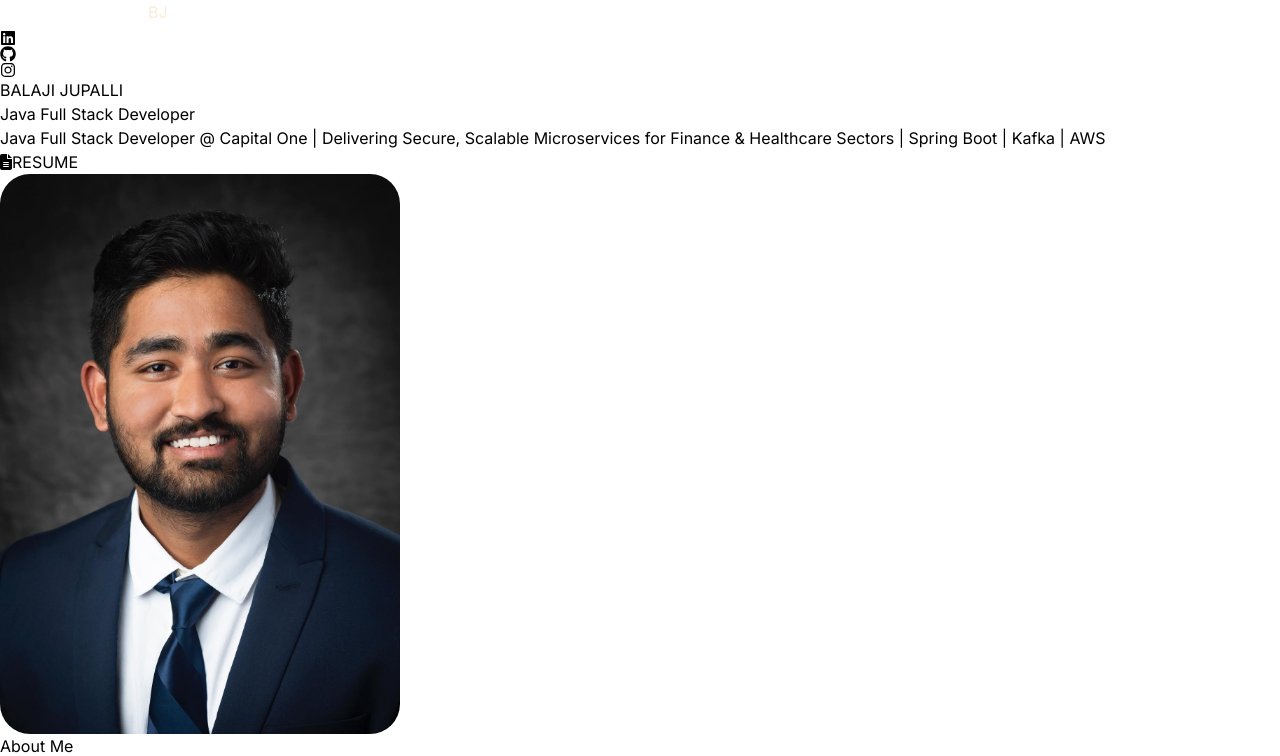
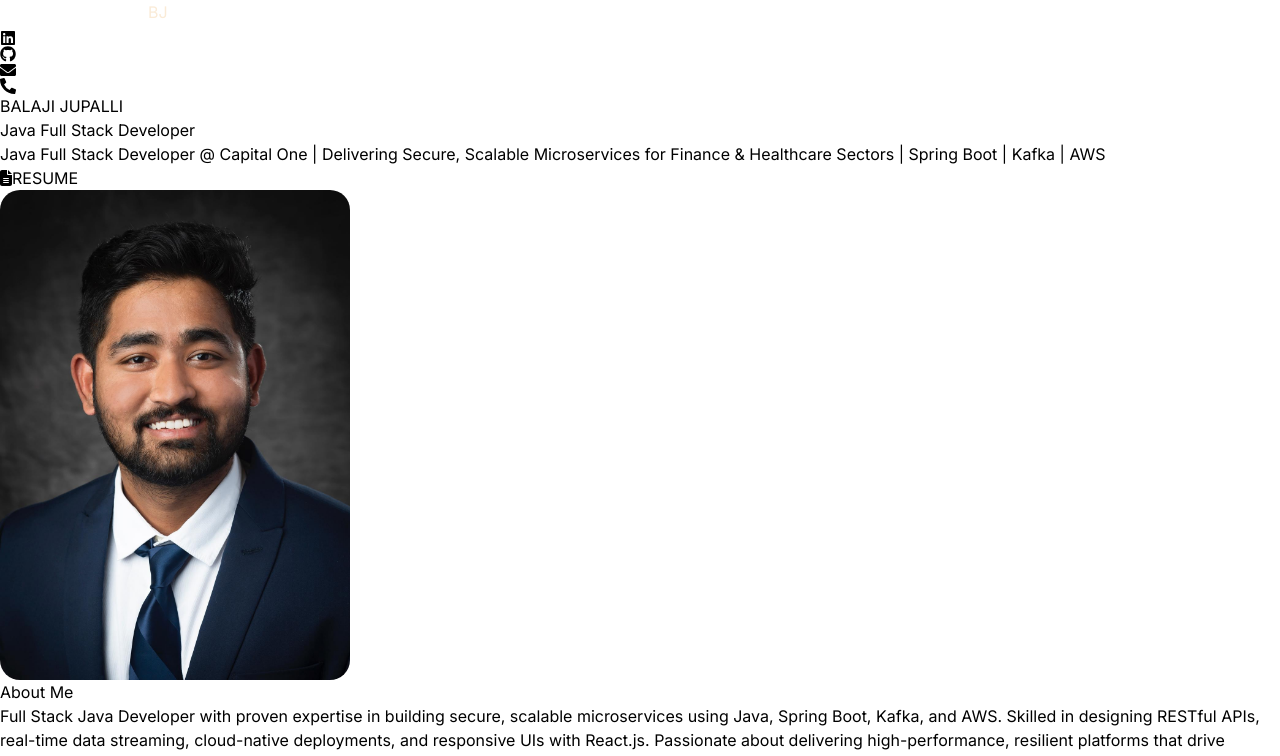
Before and after one commit to jupalibalaji/BALAJI-PORTFOLIO2, a React (Vite) app: page / in a window 1280 px wide. Shown: the top 756 px of the page. Built offline with nearby package versions, Linux system fonts and the light colour scheme.

Commit message:
Updated Description

```diff
--- a/src/components/About.jsx
+++ b/src/components/About.jsx
@@ -13,7 +13,7 @@ const About = () => {
           animate={{ y: 0, opacity: 1 }}
           exit={{ y: -50, opacity: 0 }} // Optional exit animation
           transition={{ duration: 1, ease: "easeOut" }}
-          className='my-20 text-center text-3xl '
+          className='my-4 text-center text-3xl '
         >
           About <span className='text-neutral-500'>Me</span>
         </motion.h1>
--- a/src/components/BJ.jsx
+++ b/src/components/BJ.jsx
@@ -7,8 +7,8 @@ import { HERO_CONTENT } from "../constants";
 
 const BJ = () => {
   return (
-    <div className="border-b border-neutral-900 pb-4 lg:mb-35">
-      <div className="flex flex-wrap">
+    <div className="border-b border-neutral-900 px-1 pl-8  lg:mb-10">
+      <div className="flex flex-wrap pl-10 lg:pl-16">
         <div className="w-full lg:w-1/2">
           <div className="flex flex-col items-center lg:items-start lg:ml-8">
             {/* Slide-in from left for the name */}
@@ -42,20 +42,18 @@ const BJ = () => {
             </motion.p>
 
             {/* Resume Button */}
-            <a
-              href="../assets/projects/Balaji_Java.pdf" // Replace with your resume file path
-              target="_blank"
-              rel="noopener noreferrer"
-              className="mt-8 inline-flex items-center px-6 py-3 bg-gradient-to-r from-blue-500 to-indigo-600 text-white font-medium text-lg rounded-lg shadow-lg hover:bg-gradient-to-r hover:from-blue-600 hover:to-indigo-700 transition duration-300 ease-in-out"
-            >
-              <FontAwesomeIcon icon={faFileAlt} className="mr-3" />
-              RESUME
-            </a>
+              <button
+                  onClick={() => window.open('/src/assets/projects/Balaji_Java_Full%20Stack%20Developer.pdf', '_blank')}
+                  className="mt-8 inline-flex items-center px-6 py-3 bg-gradient-to-r from-blue-500 to-indigo-600 text-white font-medium text-lg rounded-lg shadow-lg hover:bg-gradient-to-r hover:from-blue-600 hover:to-indigo-700 transition duration-300 ease-in-out"
+              >
+                  <FontAwesomeIcon icon={faFileAlt} className="mr-3" />
+                  RESUME
+              </button>
           </div>
         </div>
 
         {/* Fade-in with scale effect for the profile picture */}
-        <div className="w-full lg:w-1/2 lg:p-8 flex justify-center items-start">
+        <div className="w-full lg:w-1/2 lg:p-10 flex justify-center items-start">
           <motion.div
             animate={{ opacity: 1, scale: 1 }}
             initial={{ opacity: 0, scale: 0.8 }}
@@ -67,10 +65,10 @@ const BJ = () => {
               alt="Profile"
               className="shadow-lg"
               style={{
-                width: '400px', // Reduced width
+                width: '350px', // Reduced width
                 height: 'auto', // Maintain aspect ratio
                 maxWidth: '100%',
-                borderRadius: '30px', // Reduced border radius
+                borderRadius: '20px', // Reduced border radius
                 objectFit: 'cover', // Ensures the image covers the area without distortion
                 marginTop: '0px' // Move the image up
               }}
--- a/src/components/Navbar.jsx
+++ b/src/components/Navbar.jsx
@@ -1,11 +1,13 @@
 import { motion } from "framer-motion";
-import { FaGithub, FaInstagram, FaLinkedin } from 'react-icons/fa';
+import { FaGithub, FaLinkedin } from 'react-icons/fa';
+import { FaEnvelope, FaPhoneAlt } from "react-icons/fa";
+
 
 const Navbar = () => {
   return (
-    <nav className="mb-20 flex items-center justify-between py-5">
+    <nav className="mb-20 py-5 lg:pl-0 lg:pr-12 flex items-center justify-between">
       {}
-      <div className="BJ">
+      <div className="BJ pl-0" >
         <motion.h1
           initial={{ opacity: 0, scale: 0.8 }}
           animate={{ opacity: 1, scale: 1 }}
@@ -15,9 +17,9 @@ const Navbar = () => {
       </div>
 
       {/* Animated Social Icons */}
-      <div className='m-8 flex justify-center gap-4 text-2xl'>
+      <div className='m-5 pr-12 flex justify-center gap-4 text-2xl'>
         <motion.a
-          href="https://www.linkedin.com/in/balaji-jupalli-1280112a7"
+          href="https://www.linkedin.com/in/balajiest/"
           target="_blank"
           rel="noopener noreferrer"
           initial={{ opacity: 0, y: -10 }}
@@ -39,15 +41,28 @@ const Navbar = () => {
         </motion.a>
 
         <motion.a
-          href="https://www.instagram.com/your-profile" // Replace with your Instagram profile URL
-          target="_blank"
-          rel="noopener noreferrer"
-          initial={{ opacity: 0, y: -10 }}
-          animate={{ opacity: 1, y: 0 }}
-          transition={{ duration: 0.6, ease: "easeOut", delay: 0.6 }}
+            href="mailto:balajijupallivelama@gmail.com"
+            target="_blank"
+            rel="noopener noreferrer"
+            initial={{ opacity: 0, y: -10 }}
+            animate={{ opacity: 1, y: 0 }}
+            transition={{ duration: 0.6, ease: "easeOut", delay: 0.8 }}
         >
-          <FaInstagram />
+          <FaEnvelope />
         </motion.a>
+
+        <motion.a
+            href="tel:+15134281146"
+            target="_blank"
+            rel="noopener noreferrer"
+            initial={{ opacity: 0, y: -10 }}
+            animate={{ opacity: 1, y: 0 }}
+            transition={{ duration: 0.6, ease: "easeOut", delay: 1 }}
+        >
+          <FaPhoneAlt />
+        </motion.a>
+
+
       </div>
     </nav>
   );
--- a/src/components/Projects.jsx
+++ b/src/components/Projects.jsx
@@ -27,8 +27,8 @@ const Projects = () => {
               {/* Fade-in with slight scale effect for project image */}
               <motion.img
                 src={project.image}
-                width={150}
-                height={150}
+                width={250}
+                height={250}
                 alt={project.title}
                 className="mb-6 rounded"
                 initial={{ opacity: 0, scale: 0.95 }}
--- a/src/constants/index.js
+++ b/src/constants/index.js
@@ -49,7 +49,7 @@ export const PROJECTS = [
 ];
 
 export const CONTACT = {
-  address: " 2536 Carywood Dr, Cary, NC, 27513 ",
+  address: " Cary, NC, 27513 ",
   phoneNo: "+1 937 867 8224",
   email: "balajijupallivelama@gmail.com",
 };
```
Also changed, not shown: 1 other file (tests, documents, lock files or other folders).
